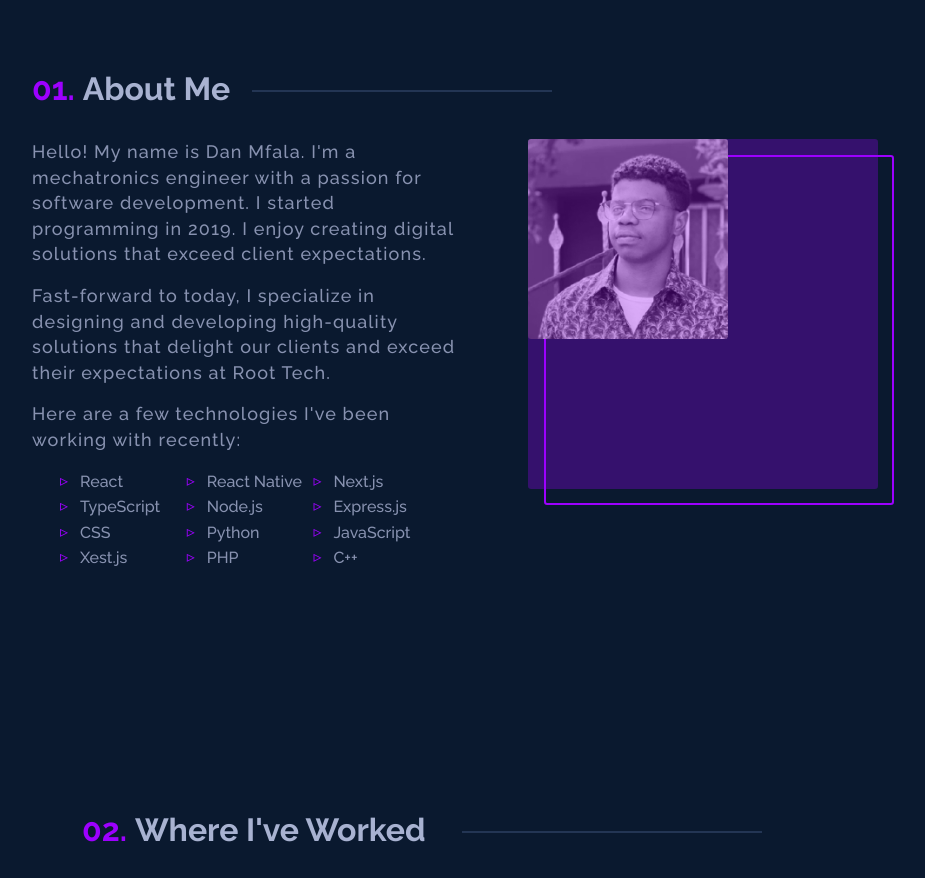
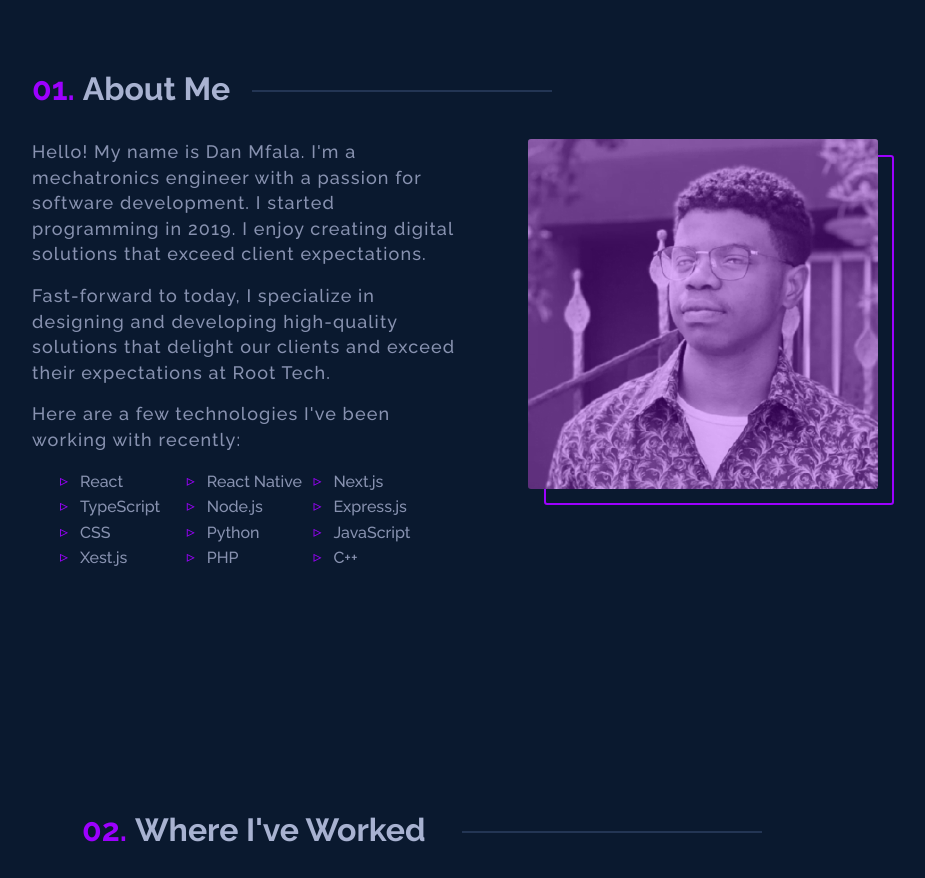
Before and after one commit to Danico-mfala/Portfolio_Danico, a Next.js app: page / in a window 1280 px wide. Shown: the part 840-1718 px from the top of the page, without its empty margins (208-1133 px from the left). Built offline with nearby package versions, Linux system fonts and the light colour scheme.

Commit message:
image fix

```diff
--- a/src/sections/About.tsx
+++ b/src/sections/About.tsx
@@ -49,8 +49,7 @@ function About() {
                         <Image
                             src="/images/profile/profile.png"
                             alt="Profile"
-                            width={200}
-                            height={200}
+                            fill
                         />
                     </div>
                 </div>
```
